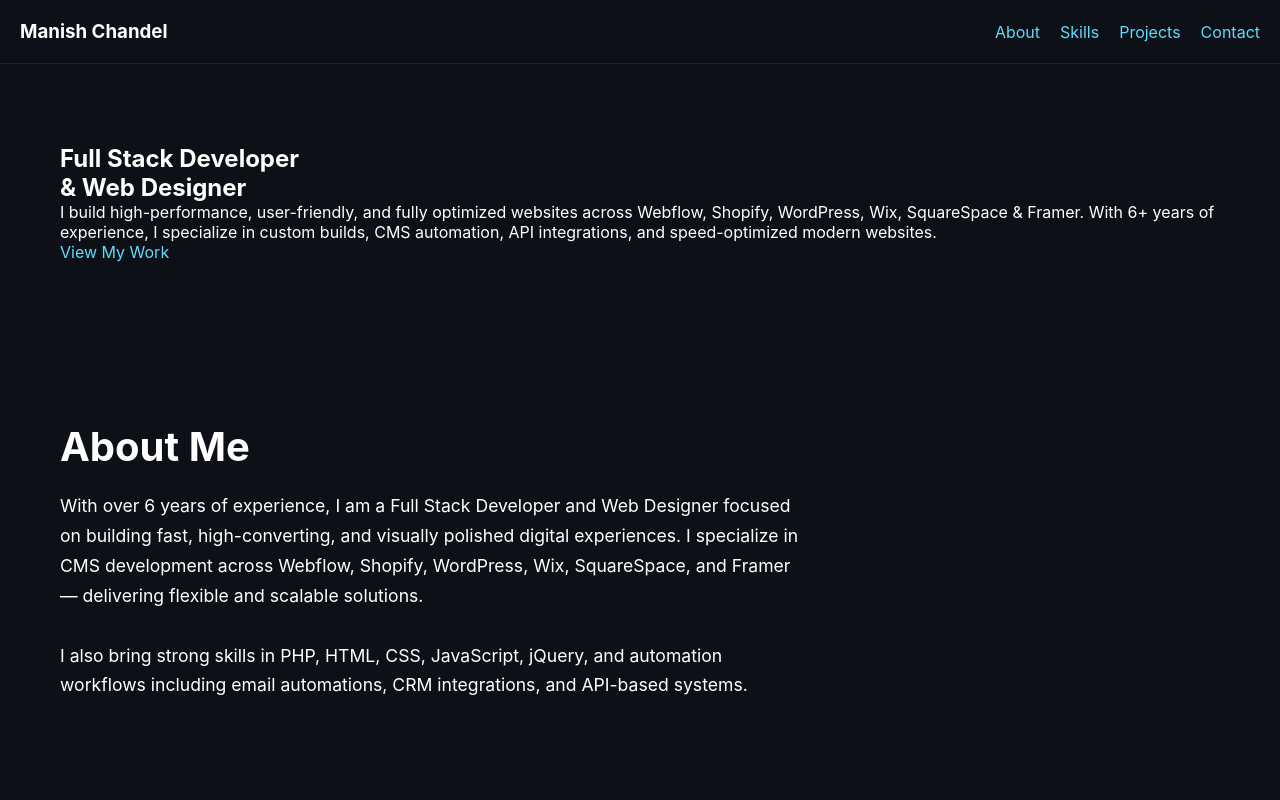
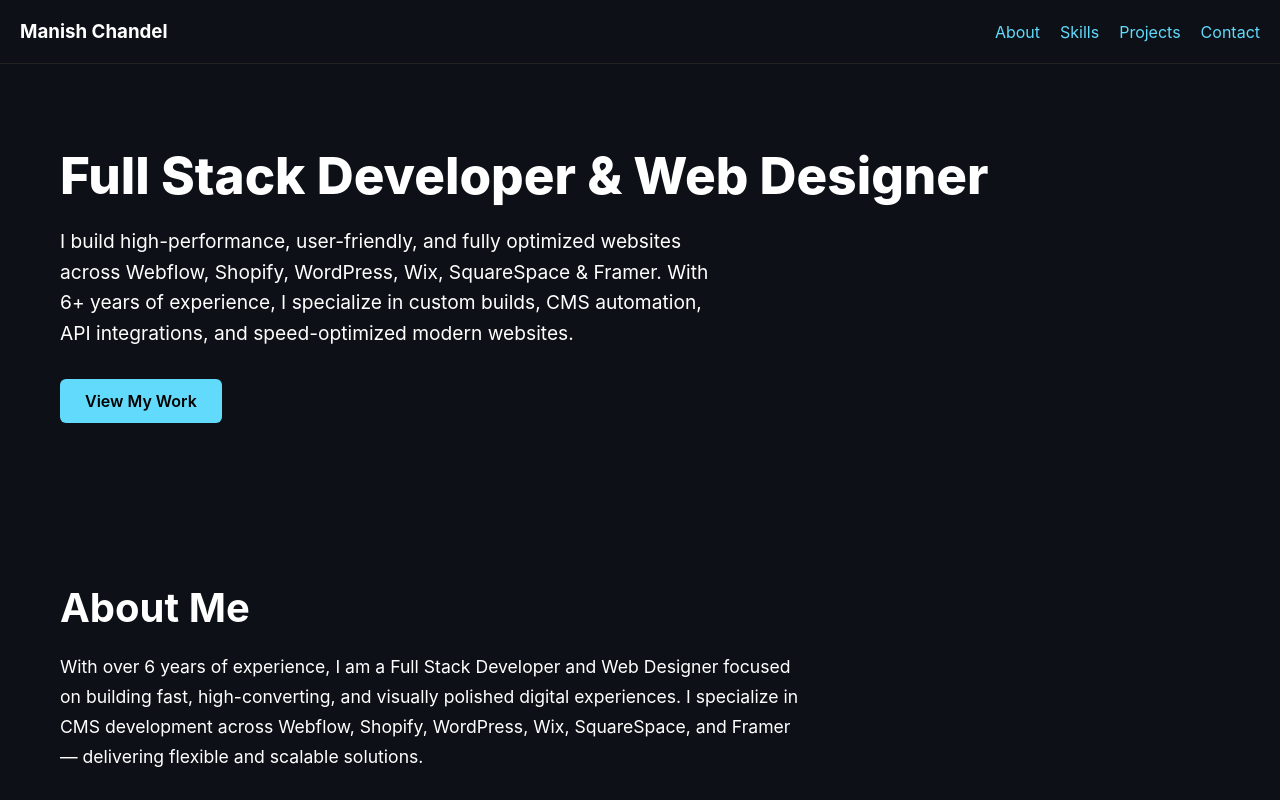
Before and after one commit to manish2224-08/manish, a React (Vite) app in the folder manish/: page / in a window 1280 px wide. Shown: the top 800 px of the page. Built offline with nearby package versions, Linux system fonts and the light colour scheme.

Commit message:
Update Hero.jsx

```diff
--- a/manish/src/components/Hero.jsx
+++ b/manish/src/components/Hero.jsx
@@ -1,25 +1,31 @@
 export default function Hero() {
   return (
-    <section
-      id="hero"
-      className="min-h-screen flex flex-col justify-center items-start px-6 lg:px-20 bg-gradient-to-b from-[#0f172a] to-[#1e293b] text-white"
-    >
-      <h1 className="text-4xl md:text-6xl font-extrabold leading-tight">
-        Full Stack Developer <br />
-        <span className="text-indigo-400">& Web Designer</span>
+    <section id="hero">
+      <h1 style={{ fontSize: "3.2rem", fontWeight: 800 }}>
+        Full Stack Developer & Web Designer
       </h1>
 
-      <p className="max-w-2xl mt-6 text-lg md:text-xl text-slate-300 leading-relaxed">
+      <p style={{
+        maxWidth: "650px",
+        marginTop: "20px",
+        fontSize: "1.2rem",
+        lineHeight: 1.6
+      }}>
         I build high-performance, user-friendly, and fully optimized websites
         across Webflow, Shopify, WordPress, Wix, SquareSpace & Framer.
-        With 6+ years of experience, I specialize in custom builds, CMS
-        automation, API integrations, and speed-optimized modern websites.
+        With 6+ years of experience, I specialize in custom builds, CMS automation,
+        API integrations, and speed-optimized modern websites.
       </p>
 
-      <a
-        href="#projects"
-        className="mt-10 inline-block px-8 py-3 rounded-xl bg-indigo-500 hover:bg-indigo-600 transition-all shadow-lg font-semibold"
-      >
+      <a href="#projects" style={{
+        display: "inline-block",
+        marginTop: "30px",
+        padding: "12px 25px",
+        background: "#61dafb",
+        color: "#000",
+        borderRadius: "6px",
+        fontWeight: 600
+      }}>
         View My Work
       </a>
     </section>
```
